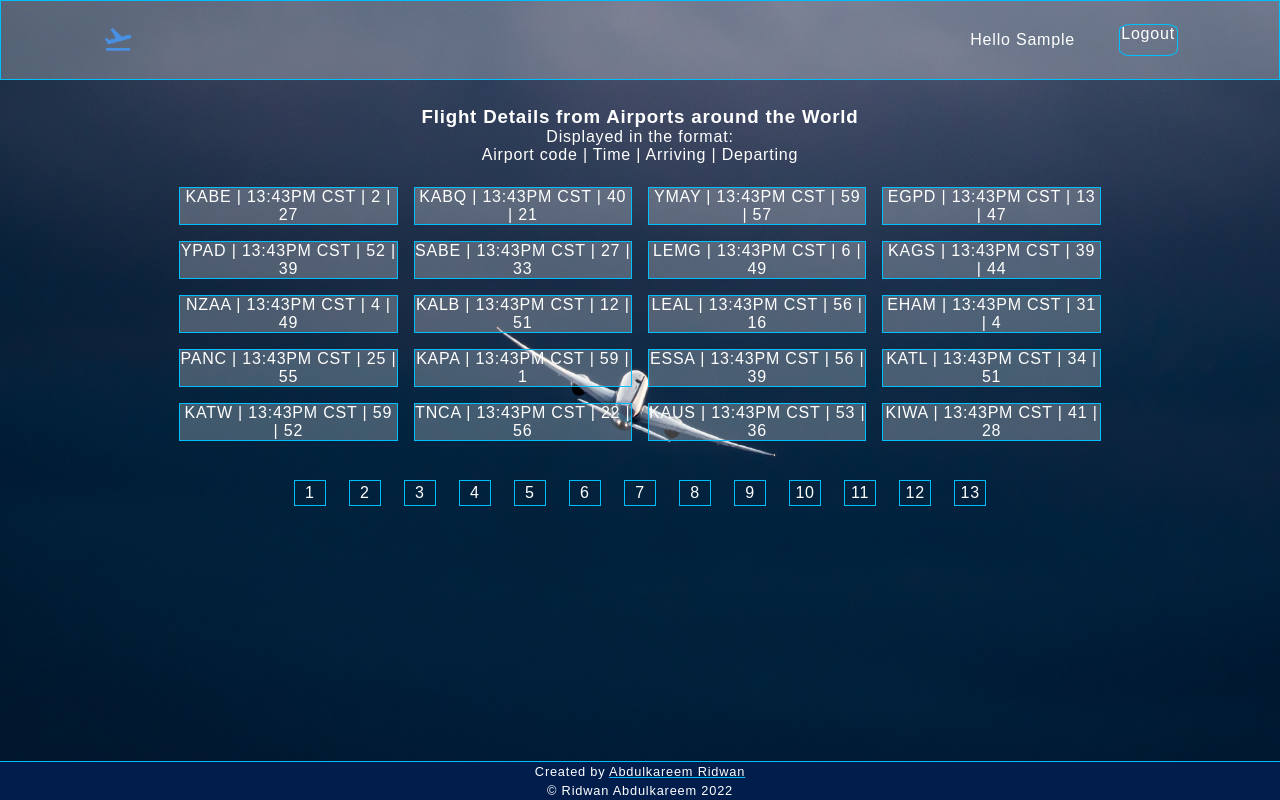
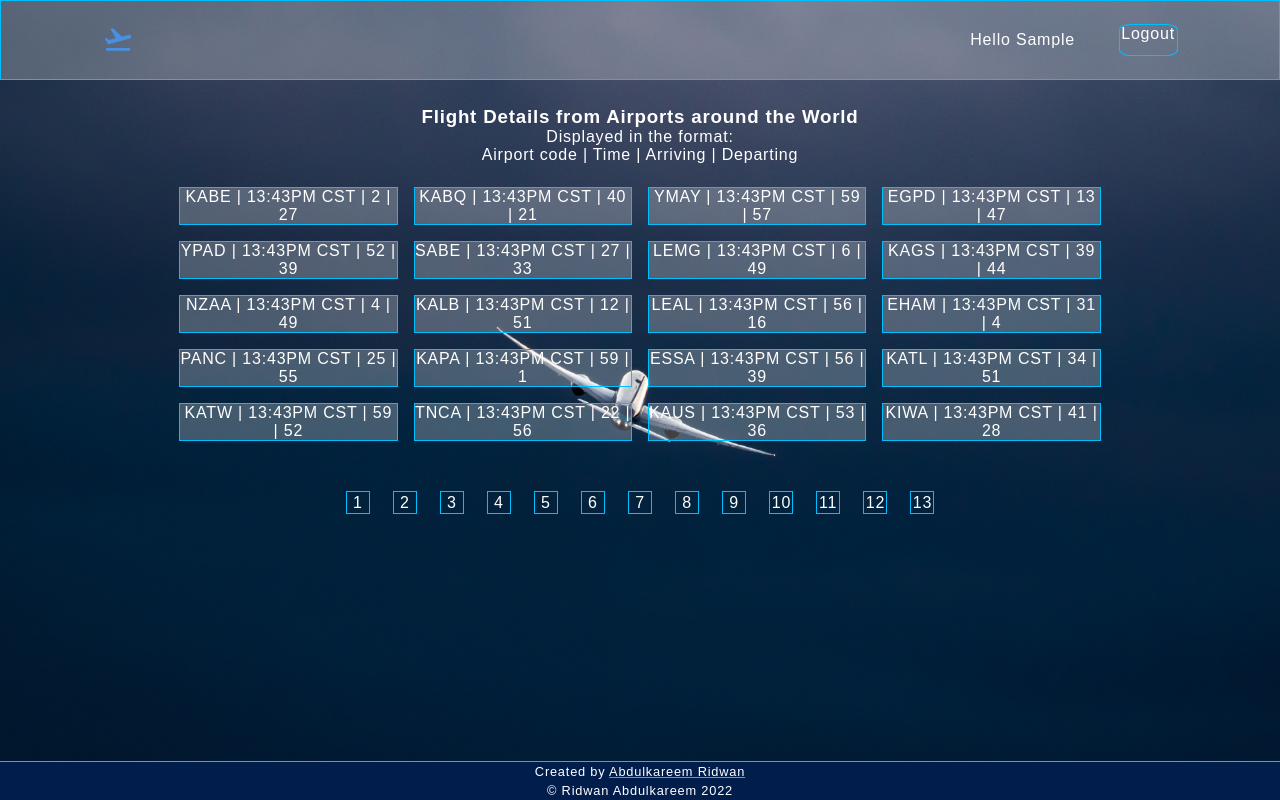
Before and after one commit to reedwane/reed-opensky, a React (Create React App) app: page /login in a window 1280 px wide. Both pictures are taken after typing "Sample", "name@example.com", "Sample123" into the empty fields and a click on the button "Login". Built offline with nearby package versions, Linux system fonts and the light colour scheme; a web font is replaced by a local one.

Commit message:
modified pagination implementation

```diff
--- a/src/components/AirportList.js
+++ b/src/components/AirportList.js
@@ -1,10 +1,16 @@
-import { useDataContext } from "contexts/DataContext";
+import { icaoList } from "assets/data/icao";
+import { useState } from "react";
 import { AirportListWrapper } from "styles/styledComponents/airportListWrapper";
+import PageIndex from "./PageIndex";
 
 const AirportList = ({ dataList, time }) => {
+  const [data, setData] = useState(dataList.slice(0, 20));
+
+  const array = icaoList;
   return (
+    <>
       <AirportListWrapper>
-      {dataList.map((data) => (
+        {data.map((data) => (
           <div className="airport" key={data.icao}>
             <span className="icao">{data.icao} | </span>
             <span className="time">{time} | </span>
@@ -13,6 +19,9 @@ const AirportList = ({ dataList, time }) => {
           </div>
         ))}
       </AirportListWrapper>
+
+      <PageIndex number={array.length} data={dataList} setData={setData} />
+    </>
   );
 };
 
--- a/src/components/PageIndex.js
+++ b/src/components/PageIndex.js
@@ -1,8 +1,6 @@
-import { useDataContext } from "contexts/DataContext";
 import { PageIndexWrapper } from "styles/styledComponents/pageIndexWrapper";
 
-const PageIndex = ({ number }) => {
-  const { setPageIndex } = useDataContext();
+const PageIndex = ({ number, data, setData }) => {
   let n = number / 20;
   let arr = [];
   for (let i = 0; i < n; i++) {
@@ -10,7 +8,9 @@ const PageIndex = ({ number }) => {
   }
 
   const handleIndex = (n) => {
-    setPageIndex(n);
+    let num = n * 20; // the index of the last data entry to be sliced
+
+    setData(data.slice(num - 20, num));
   };
 
   return (
--- a/src/contexts/DataContext.js
+++ b/src/contexts/DataContext.js
@@ -10,7 +10,6 @@ export const useDataContext = () => {
 export const DataProvider = ({ children }) => {
   const [name, updateName] = useState("");
   const [dataList, updateList] = useState(null);
-  const [pageIndex, updatePageIndex] = useState(1);
   const [time, updateTime] = useState("15:00 PM CST");
 
   const setName = (name) => {
@@ -19,10 +18,6 @@ export const DataProvider = ({ children }) => {
 
   const setDataList = (list) => {
     updateList(list);
-  };
-
-  const setPageIndex = (n) => {
-    updatePageIndex(n);
   };
 
   const setTime = (t) => {
@@ -34,8 +29,6 @@ export const DataProvider = ({ children }) => {
     setName,
     dataList,
     setDataList,
-    pageIndex,
-    setPageIndex,
     time,
     setTime,
   };
--- a/src/hooks/useFetch.js
+++ b/src/hooks/useFetch.js
@@ -8,7 +8,7 @@ const useFetch = () => {
   //   username = "reedwane";
 
   const { setLoading } = useLoadingContext();
-  const { pageIndex, setDataList, setTime } = useDataContext();
+  const { setDataList, setTime } = useDataContext();
 
   const multipleOfTen = (x) => {
     return Math.ceil(x / 10) * 10; //api only accepts multiple of 5 seconds
@@ -38,9 +38,6 @@ const useFetch = () => {
   //     return 0;
   //   }
   // };
-
-  let time = Date(end).split(" ")[4].split(":"); // get the hour alone. e.g ['15', '26', '33']
-  setTime(`${time[0]}:${time[1]}${time[0] > 12 ? "PM" : "AM"} CST`); //set the time in the context api
 
   const getData = async (list) => {
     let dataArray = [];
@@ -77,13 +74,11 @@ const useFetch = () => {
   useEffect(() => {
     (async () => {
       try {
-        const index = pageIndex * 20;
+        let time = Date(end).split(" ")[4].split(":"); // get the hour alone. e.g ['15', '26', '33']
+        setTime(`${time[0]}:${time[1]}${time[0] > 12 ? "PM" : "AM"} CST`); //set the time in the context api
 
         setLoading(true);
-        const list = icaoList.slice(index - 20, index);
-        // const list = icaoList.slice(0, 20);
-
-        const data = await getData(list);
+        const data = await getData(icaoList);
 
         setDataList(data);
         setLoading(false);
@@ -91,7 +86,7 @@ const useFetch = () => {
         console.log(error);
       }
     })();
-  }, [pageIndex]);
+  }, []);
 };
 
 export default useFetch;
--- a/src/pages/Home.js
+++ b/src/pages/Home.js
@@ -1,7 +1,5 @@
-import { icaoList } from "assets/data/icao";
 import AirportList from "components/AirportList";
 import Loading from "components/Loading";
-import PageIndex from "components/PageIndex";
 import { useDataContext } from "contexts/DataContext";
 import { useLoadingContext } from "contexts/LoadingContext";
 import useAuth from "hooks/useAuth";
@@ -9,7 +7,6 @@ import useFetch from "hooks/useFetch";
 import { DashboardWrapper } from "styles/styledComponents/dashboardWrapper";
 
 const Home = () => {
-  const array = icaoList;
   const { time } = useDataContext();
 
   useAuth();
@@ -31,8 +28,6 @@ const Home = () => {
           <AirportList dataList={dataList} time={time} />
         </>
       )}
-
-      <PageIndex number={array.length} />
     </DashboardWrapper>
   );
 };
--- a/src/styles/styledComponents/pageIndexWrapper.js
+++ b/src/styles/styledComponents/pageIndexWrapper.js
@@ -1,16 +1,25 @@
 import styled from "styled-components";
-import { secondaryColor } from "styles/variables/styleVariables";
+import {
+  primaryColor,
+  secondaryColor,
+  textwhite,
+} from "styles/variables/styleVariables";
 
 export const PageIndexWrapper = styled.footer`
   margin-top: 1em;
-  height: 2em;
 
   span {
     cursor: pointer;
     display: inline-block;
-    width: 2em;
-    padding: 0.2em;
-    margin: 0 1%;
+    width: 1.5em;
+    padding: 0.1em;
+    margin: 1%;
     border: 1px solid ${secondaryColor};
+
+    &:hover {
+      background-color: ${textwhite};
+      color: ${primaryColor};
+      font-weight: 300;
+    }
   }
 `;
```
Lines whose indentation alone changed are shown as unchanged.
